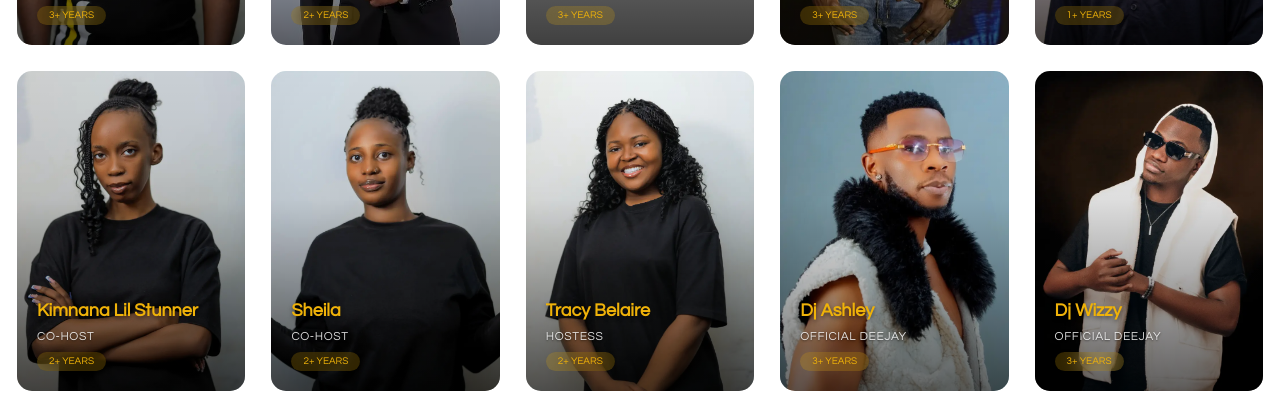
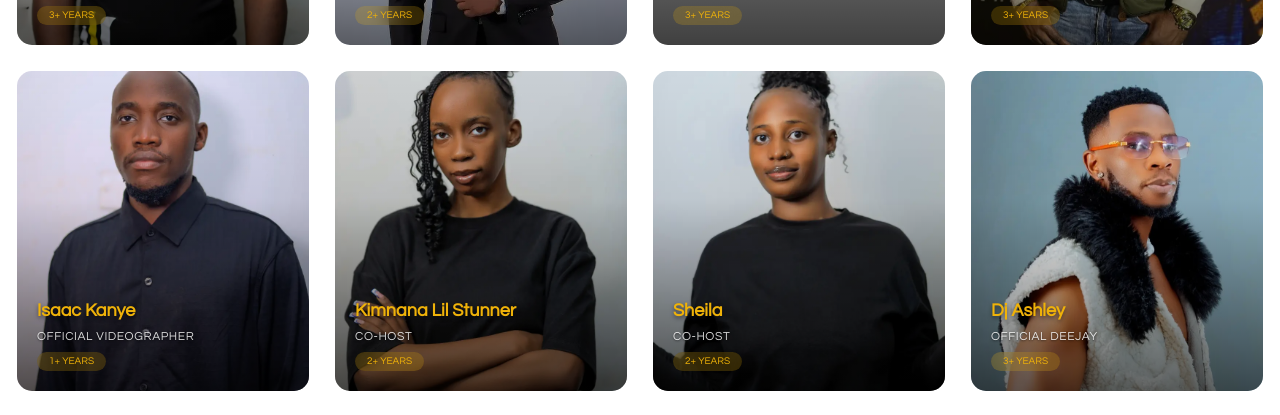
Before and after one commit to Fredrick-Okori/africansimba, a Next.js app: page /about in a window 1280 px wide. Shown: the part 2718-3133 px from the top of the page. Built offline with nearby package versions, Linux system fonts and the light colour scheme; grey boxes are pictures that could not be loaded.

Commit message:
adding new team pictures

```diff
--- a/app/about/parts/about.js
+++ b/app/about/parts/about.js
@@ -127,7 +127,7 @@ const CEOSection = React.memo(() => (
           position="relative"
         >
           <Image
-            src="/haul/ceo_2.avif"
+            src="/teams/ceo-simba.avif"
             alt="African Simba - CEO and Founder of African Simba Events"
             fill
             sizes="(max-width: 1024px) 100vw, 400px"
--- a/app/about/parts/teamCards.js
+++ b/app/about/parts/teamCards.js
@@ -94,16 +94,6 @@ const teamMembers = [
         experience: '2+ years',
         specialties: ['Guest Relations', 'Hospitality', 'Customer Service'],
         social: { instagram: '@sheilah', twitter: '@sheilah' }
-    },
-    {
-        id: 'tracy-belaire',
-        name: 'Tracy Belaire',
-        position: 'Hostess',
-        imageUrl: '/teams/trace.webp',
-        bio: 'Experienced hostess with a focus on creating memorable first impressions for all guests.',
-        experience: '2+ years',
-        specialties: ['Guest Experience', 'Protocol Management', 'Event Assistance'],
-        social: { instagram: '@tracy_belaire', twitter: '@tracy' }
     },
     {
         id: 'dj-ashley',
@@ -546,7 +536,7 @@ const TeamSection = () => {
                     </Text>
                 </MotionBox>
 
-                <SimpleGrid columns={{ base: 2, md: 3, lg: 4, xl: 5 }} spacing={{ base: 3, md: 6 }}>
+                <SimpleGrid columns={{ base: 2, md: 4 }} spacing={{ base: 3, md: 6 }}>
                     {teamCards}
                 </SimpleGrid>
             </Container>
```
Also changed, not shown: public/teams/ceo-simba.avif (added).
